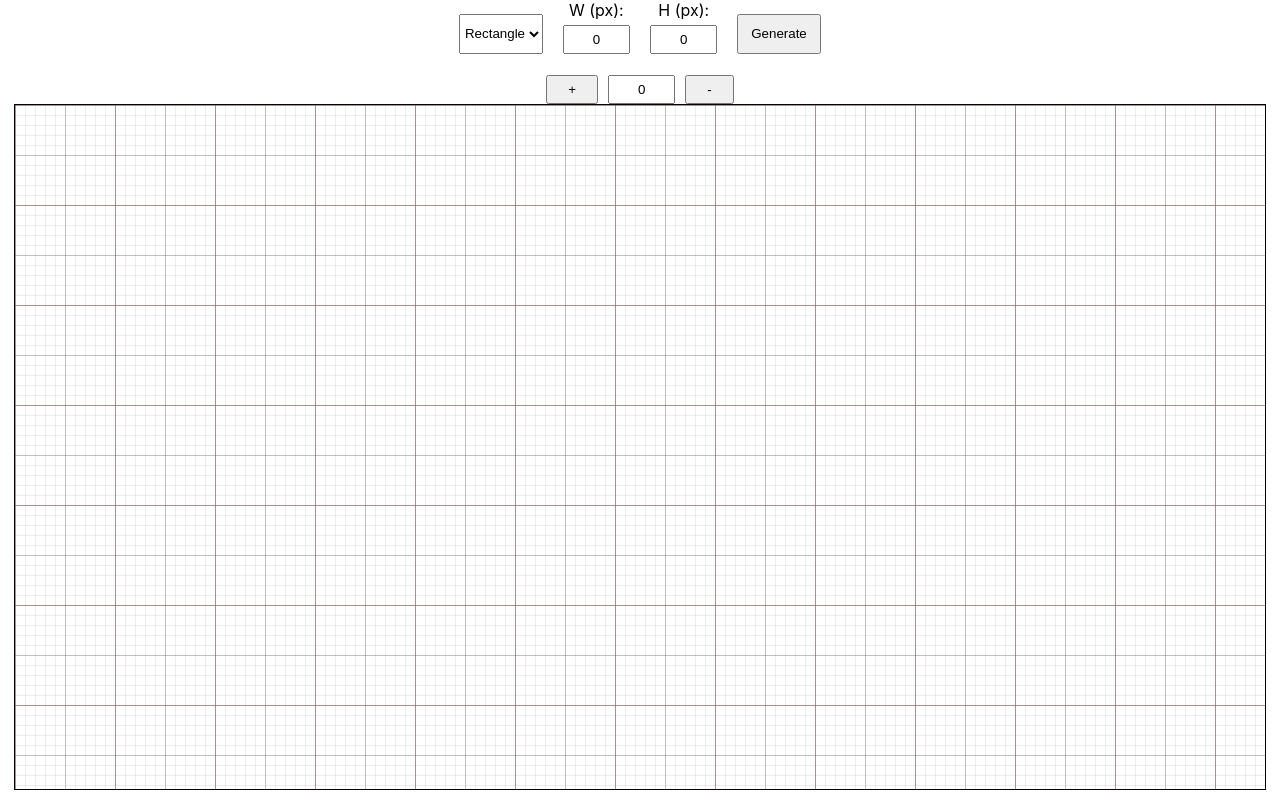
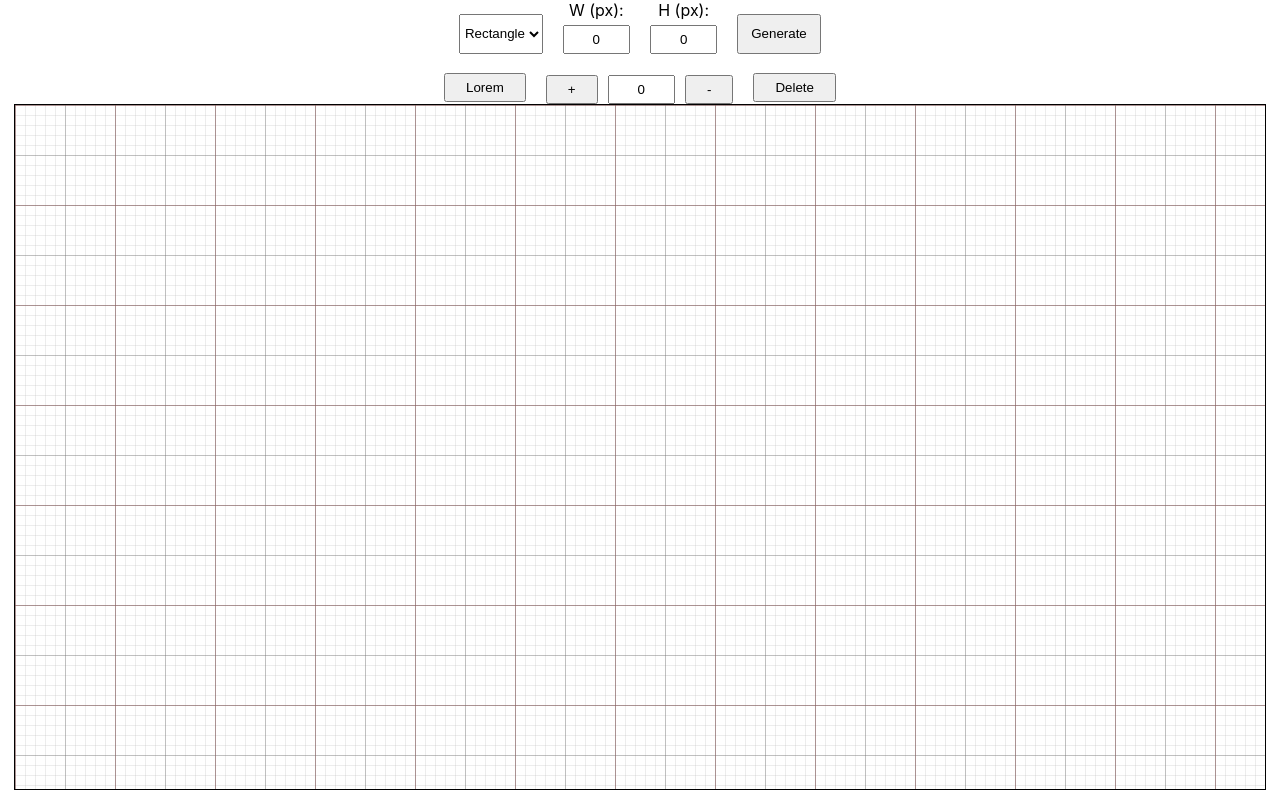
Before and after one commit to abikuneebus/pixel-reference, a React (Create React App) app: page / in a window 1280 px wide. Built offline with nearby package versions, Linux system fonts and the light colour scheme.

Commit message:
feat: add dimensions & rotation display

```diff
--- a/src/components/ControlPanel.tsx
+++ b/src/components/ControlPanel.tsx
@@ -99,6 +99,8 @@ const ControlPanel: React.FC<ControlPanelProps> = ({
         </form>
       </div>
       <div className='adjustment'>
+        <button>Lorem</button> {/* replace with feature */}
+        <div className='rotation-container'>
           <div className='rotation'>
             <button
               className='rotateIncrementButton'
@@ -136,6 +138,9 @@ const ControlPanel: React.FC<ControlPanelProps> = ({
               -
             </button>
           </div>
+        </div>{" "}
+        {/*  */}
+        <button className='deleteButton'>Delete</button>
       </div>
     </div>
   );
```
Lines whose indentation alone changed are shown as unchanged.
